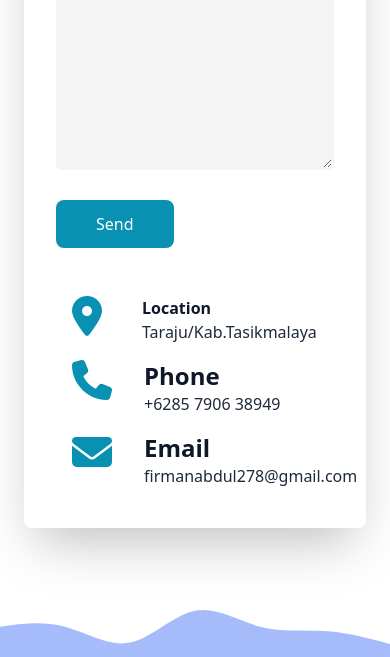
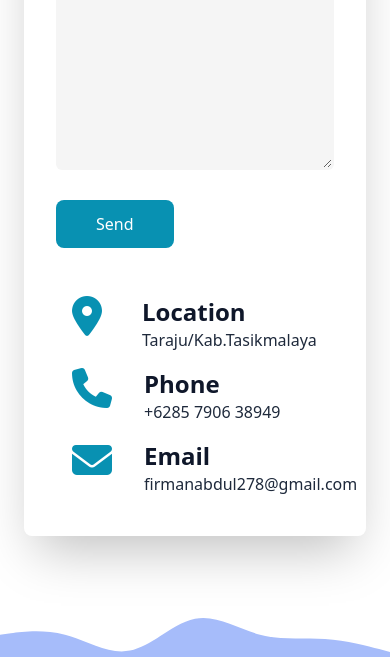
Before and after one commit to CimanCode/my_portofolio, a website: page index.html in a window 390 px wide. Shown: the part 5714-6371 px from the top of the page. Drawn offline with nearby package versions, Linux system fonts and the light colour scheme; files that its build step writes are made by us from their sources.

Commit message:
(+) rotasi in about

```diff
--- a/index.html
+++ b/index.html
@@ -428,7 +428,7 @@
                                 <i class="fa-solid fa-location-dot lg:text-[50px] text-[40px] text-cyan-600"></i>
                             </div>
                             <div class="flex-col lg:w-[50%] justify-start text-start">
-                                <h1 class="lg:text-2xl font-semibold text-slate-900">Location</h1>
+                                <h1 class="text-2xl font-semibold text-slate-900">Location</h1>
                                 <h4 class="text-base font-normal text-slate-800">Taraju/Kab.Tasikmalaya</h4>
                             </div>
                         </div>
```
